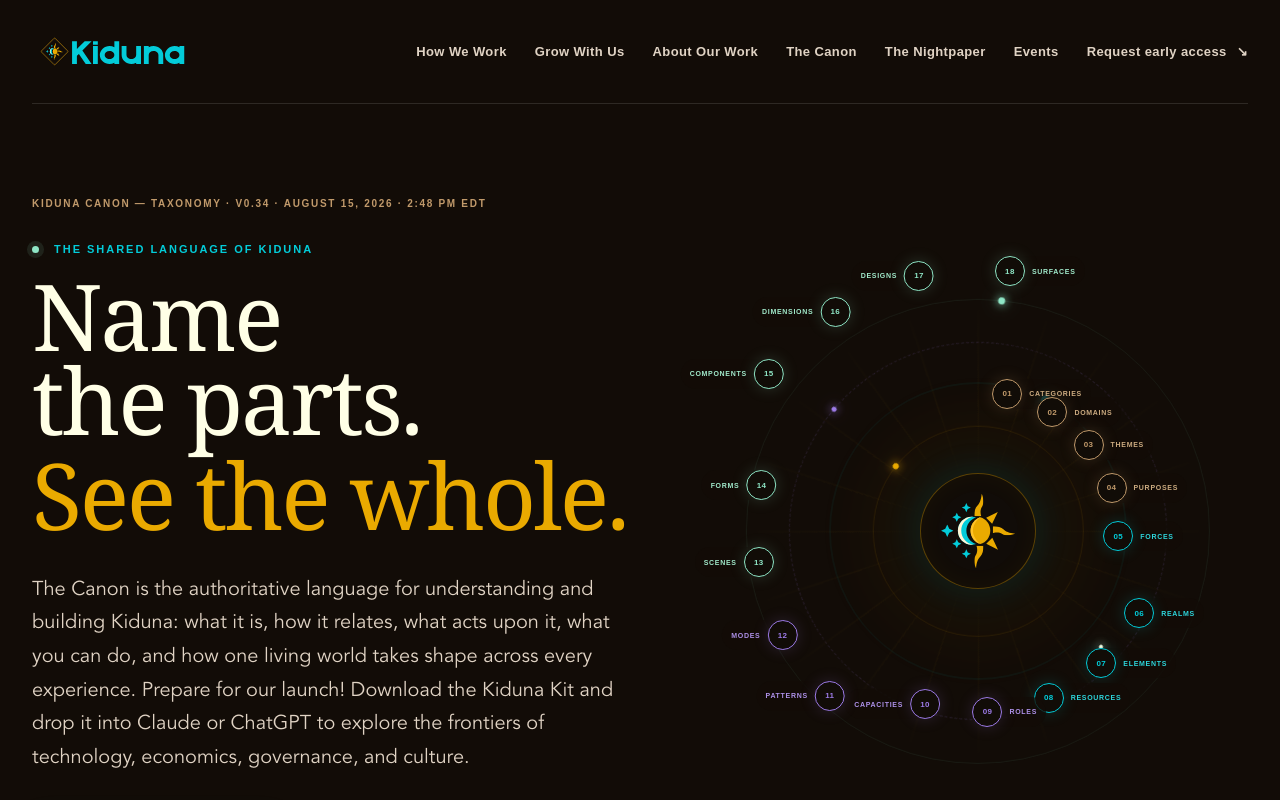
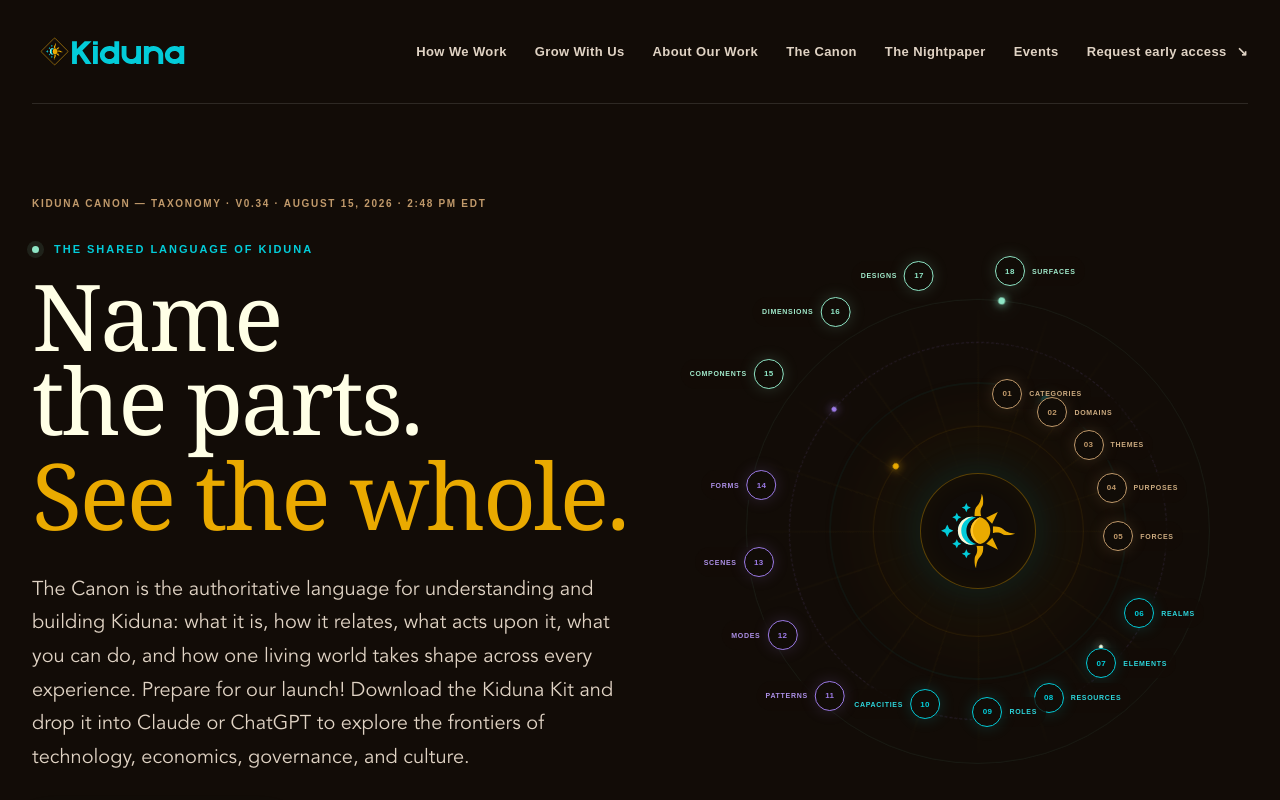
Before and after one commit to uncle-psy/kiduna, a Next.js app: page /the-canon in a window 1280 px wide. Shown: the top 800 px of the page. Built offline with nearby package versions, Linux system fonts and the light colour scheme; a web font is replaced by a local one.

Commit message:
Align Canon pathways and publish V0.34

```diff
--- a/app/the-canon/canon.module.css
+++ b/app/the-canon/canon.module.css
@@ -222,7 +222,7 @@
   align-items: center;
   border-radius: 999px;
   background: rgba(18, 12, 7, .78);
-  color: var(--camel);
+  color: var(--node-color, var(--camel));
   white-space: nowrap;
   transition: color .2s ease, background .2s ease, filter .2s ease;
 }
@@ -255,9 +255,6 @@
 .nodeLeft { flex-direction: row-reverse; transform: translate(calc(-100% + 15px), -50%); }
 .nodeLeft span { padding-right: 0; padding-left: 9px; }
 
-.orbitNode:nth-of-type(n + 5):nth-of-type(-n + 8) { color: var(--accent); }
-.orbitNode:nth-of-type(n + 9):nth-of-type(-n + 12) { color: #9d7be8; }
-.orbitNode:nth-of-type(n + 13) { color: var(--mint); }
 .orbitNode:hover { background: var(--surface); color: #ffffe6; filter: brightness(1.18); }
 
 @keyframes movingOrbit {
--- a/app/the-canon/page.tsx
+++ b/app/the-canon/page.tsx
@@ -61,6 +61,8 @@
   ["Components", "components"], ["Dimensions", "dimensions"], ["Designs", "designs"], ["Surfaces", "surfaces"],
 ] as const;
 
+const orbitColors = ["var(--camel)", "var(--accent)", "#9d7be8", "var(--mint)"] as const;
+
 const orbitNodes = orbitSections.map(([label, slug], index) => {
   const group = index < 5 ? 0 : index < 10 ? 1 : index < 14 ? 2 : 3;
   const radius = 26 + group * 7.5;
@@ -76,6 +78,7 @@
       left: `${50 + Math.cos(radians) * radius}%`,
       top: `${50 + Math.sin(radians) * radius}%`,
       "--group": group,
+      "--node-color": orbitColors[group],
     } as CSSProperties,
   };
 });
```
